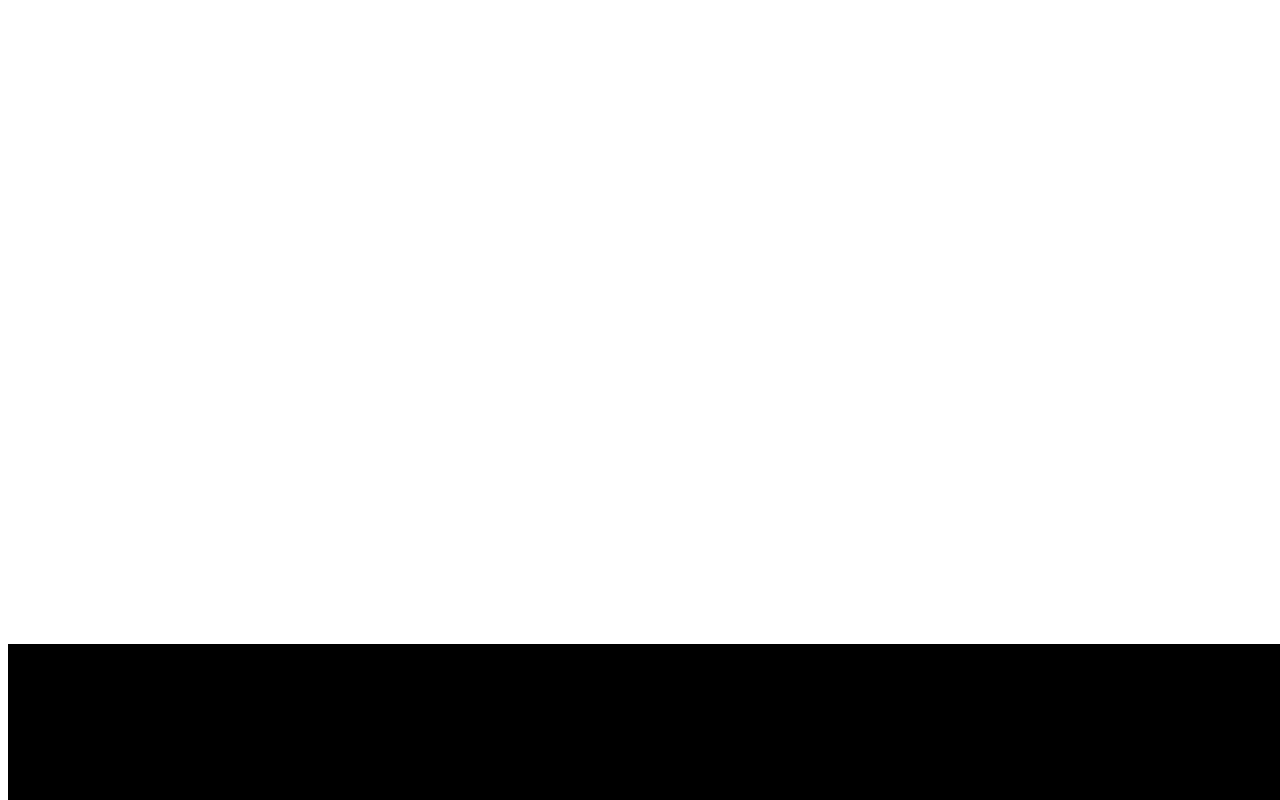
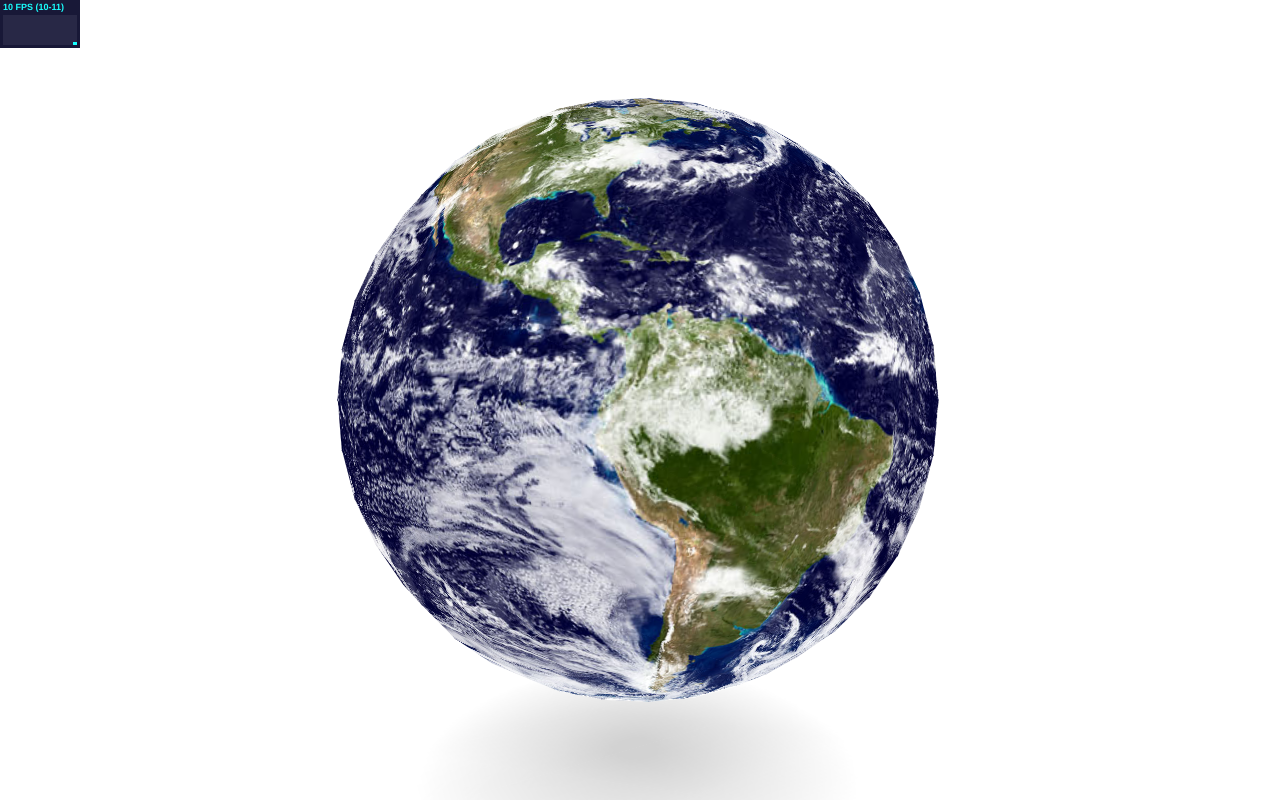
Before and after one commit to renrousousuo/multi-screen, a plain HTML site: page rich/index.html in a window 1280 px wide. Shown: the top 800 px of the page. Drawn offline with Linux system fonts and the light colour scheme; animation ran at ten frames a second.

Commit message:
added earth

```diff
--- a/rich/index.html
+++ b/rich/index.html
@@ -4,18 +4,24 @@
 	<meta charset="UTF-8">
 	<title>rich</title>
 	<style>
+		*{
+			margin: 0;
+			padding: 0;
+		}
+		body{
+			overflow: hidden;
+		}
 		canvas{
 			width: 100%;
 			height: 100%;
 		}
 	</style>
 </head>
-<body>
-	<canvas id="stage">
+<body id="container">
 
-	</canvas>
 </body>
 <script src="libs/three.min.js"></script>
+<script src="libs/stats.min.js"></script>
 <script src="libs/DaeLoader.js"></script>
 <script src="libs/easing.js"></script>
 <script src="js/game.js"></script>
--- a/rich/js/game.js
+++ b/rich/js/game.js
@@ -1,51 +1,179 @@
 (function() {
-	//初始化场景
-	var initScene = function(target) {
-		var scene = new THREE.Scene();
-		var camera = new THREE.PerspectiveCamera(75, window.innerWidth / window.innerHeight, 0.1, 1000);
-		var renderer = new THREE.WebGLRenderer();
-		renderer.setSize(window.innerWidth, window.innerHeight);
-		document.body.appendChild(renderer.domElement);
-		var WIDTH = document.documentElement.offsetWidth || 800,
-			HEIGHT = document.documentElement.clientHeight || 600;
-
-		//创建摄像头
-		var VIEW_ANGLE = 75,
-			ASPECT = WIDTH / HEIGHT,
-			NEAR = 0.1,
-			FAR = 100;
-		var camera = new THREE.PerspectiveCamera(VIEW_ANGLE, ASPECT, NEAR, FAR);
-		camera.position.set(0, 0, 10);
-		scene.add(camera);
-		return scene;
-	};
-	//业务代码
-	var canvas = document.getElementById('stage');
-	var scene = initScene(canvas);
-	//场景列表
-	var states = {
-		'intro': {
-			'enter': function() {
-				//创建字幕
-
-			},
-			'leave': function() {
-
-			}
-		}
-	};
-	//导演类
+	//创建场景
+	var scene = new THREE.Scene();
+	//创建透视相机
+	var camera = new THREE.PerspectiveCamera(75, window.innerWidth / window.innerHeight, 0.1, 1000);
+	camera.position.set(0, 0, 10);
+	scene.add(camera);
+	//创建渲染器并添加到画布
+	var renderer = new THREE.WebGLRenderer();
+	renderer.setSize(window.innerWidth, window.innerHeight);
+	//document.body.appendChild(renderer.domElement);
+	//导演类的定义
 	var Direct = function(states) {
 		this.init(states);
 	};
 	Direct.prototype.init = function(states) {
 		this.states = states;
 	}
-	Direct.prototype.toState = function(key, configs) {
-		var states = this.states;
-		states[key].enter(configs);
+	Direct.prototype.toState = function(key) {
+		if (this.curState) {
+			var curstate = this.states[this.curState];
+		}
+		var state = this.states[key];
+		this.curState = key;
+		state.enter();
 	}
-	//初始化导演
+	var states = {
+		"intro": {
+			"enter": function() {
+				var container, stats;
+				var camera, scene, renderer;
+				var group;
+				var mouseX = 0,
+					mouseY = 0;
+
+				var windowHalfX = window.innerWidth / 2;
+				var windowHalfY = window.innerHeight / 2;
+
+				init();
+				animate();
+
+				function init() {
+
+					container = document.getElementById('container');
+
+					camera = new THREE.PerspectiveCamera(60, window.innerWidth / window.innerHeight, 1, 2000);
+					camera.position.z = 500;
+
+					scene = new THREE.Scene();
+
+					group = new THREE.Object3D();
+					scene.add(group);
+
+					// earth
+
+					var loader = new THREE.TextureLoader();
+					loader.load('textures/land_ocean_ice_cloud_2048.jpg', function(texture) {
+
+						var geometry = new THREE.SphereGeometry(200, 20, 20);
+
+						var material = new THREE.MeshBasicMaterial({
+							map: texture,
+							overdraw: 0.5
+						});
+						var mesh = new THREE.Mesh(geometry, material);
+						group.add(mesh);
+
+					});
+
+					// shadow
+
+					var canvas = document.createElement('canvas');
+					canvas.width = 128;
+					canvas.height = 128;
+
+					var context = canvas.getContext('2d');
+					var gradient = context.createRadialGradient(
+						canvas.width / 2,
+						canvas.height / 2,
+						0,
+						canvas.width / 2,
+						canvas.height / 2,
+						canvas.width / 2
+					);
+					gradient.addColorStop(0.1, 'rgba(210,210,210,1)');
+					gradient.addColorStop(1, 'rgba(255,255,255,1)');
+
+					context.fillStyle = gradient;
+					context.fillRect(0, 0, canvas.width, canvas.height);
+
+					var texture = new THREE.Texture(canvas);
+					texture.needsUpdate = true;
+
+					var geometry = new THREE.PlaneGeometry(300, 300, 3, 3);
+					var material = new THREE.MeshBasicMaterial({
+						map: texture,
+						overdraw: 0.5
+					});
+
+					var mesh = new THREE.Mesh(geometry, material);
+					mesh.position.y = -250;
+					mesh.rotation.x = -Math.PI / 2;
+					group.add(mesh);
+
+					renderer = new THREE.CanvasRenderer();
+					renderer.setClearColor(0xffffff);
+					renderer.setSize(window.innerWidth, window.innerHeight);
+
+					container.appendChild(renderer.domElement);
+
+					stats = new Stats();
+					stats.domElement.style.position = 'absolute';
+					stats.domElement.style.top = '0px';
+					container.appendChild(stats.domElement);
+
+					document.addEventListener('mousemove', onDocumentMouseMove, false);
+
+					//
+
+					window.addEventListener('resize', onWindowResize, false);
+
+				}
+
+				function onWindowResize() {
+
+					windowHalfX = window.innerWidth / 2;
+					windowHalfY = window.innerHeight / 2;
+
+					camera.aspect = window.innerWidth / window.innerHeight;
+					camera.updateProjectionMatrix();
+
+					renderer.setSize(window.innerWidth, window.innerHeight);
+
+				}
+
+				function onDocumentMouseMove(event) {
+
+					mouseX = (event.clientX - windowHalfX);
+					mouseY = (event.clientY - windowHalfY);
+
+				}
+
+				//
+
+				function animate() {
+
+					requestAnimationFrame(animate);
+
+					render();
+					stats.update();
+
+				}
+
+				function render() {
+
+					camera.position.x += (mouseX - camera.position.x) * 0.05;
+					camera.position.y += (-mouseY - camera.position.y) * 0.05;
+					camera.lookAt(scene.position);
+
+					group.rotation.y -= 0.005;
+
+					renderer.render(scene, camera);
+
+				}
+
+			},
+			"leave": function() {
+
+			}
+		},
+		"game": {
+			"enter": function() {
+
+			}
+		}
+	};
 	var dRect = new Direct(states);
 	dRect.toState("intro");
 })();
--- /dev/null
+++ b/rich/libs/stats.min.js
@@ -0,0 +1,6 @@
+// stats.js - http://github.com/mrdoob/stats.js
+var Stats=function(){var l=Date.now(),m=l,g=0,n=Infinity,o=0,h=0,p=Infinity,q=0,r=0,s=0,f=document.createElement("div");f.id="stats";f.addEventListener("mousedown",function(b){b.preventDefault();t(++s%2)},!1);f.style.cssText="width:80px;opacity:0.9;cursor:pointer";var a=document.createElement("div");a.id="fps";a.style.cssText="padding:0 0 3px 3px;text-align:left;background-color:#002";f.appendChild(a);var i=document.createElement("div");i.id="fpsText";i.style.cssText="color:#0ff;font-family:Helvetica,Arial,sans-serif;font-size:9px;font-weight:bold;line-height:15px";
+i.innerHTML="FPS";a.appendChild(i);var c=document.createElement("div");c.id="fpsGraph";c.style.cssText="position:relative;width:74px;height:30px;background-color:#0ff";for(a.appendChild(c);74>c.children.length;){var j=document.createElement("span");j.style.cssText="width:1px;height:30px;float:left;background-color:#113";c.appendChild(j)}var d=document.createElement("div");d.id="ms";d.style.cssText="padding:0 0 3px 3px;text-align:left;background-color:#020;display:none";f.appendChild(d);var k=document.createElement("div");
+k.id="msText";k.style.cssText="color:#0f0;font-family:Helvetica,Arial,sans-serif;font-size:9px;font-weight:bold;line-height:15px";k.innerHTML="MS";d.appendChild(k);var e=document.createElement("div");e.id="msGraph";e.style.cssText="position:relative;width:74px;height:30px;background-color:#0f0";for(d.appendChild(e);74>e.children.length;)j=document.createElement("span"),j.style.cssText="width:1px;height:30px;float:left;background-color:#131",e.appendChild(j);var t=function(b){s=b;switch(s){case 0:a.style.display=
+"block";d.style.display="none";break;case 1:a.style.display="none",d.style.display="block"}};return{REVISION:11,domElement:f,setMode:t,begin:function(){l=Date.now()},end:function(){var b=Date.now();g=b-l;n=Math.min(n,g);o=Math.max(o,g);k.textContent=g+" MS ("+n+"-"+o+")";var a=Math.min(30,30-30*(g/200));e.appendChild(e.firstChild).style.height=a+"px";r++;b>m+1E3&&(h=Math.round(1E3*r/(b-m)),p=Math.min(p,h),q=Math.max(q,h),i.textContent=h+" FPS ("+p+"-"+q+")",a=Math.min(30,30-30*(h/100)),c.appendChild(c.firstChild).style.height=
+a+"px",m=b,r=0);return b},update:function(){l=this.end()}}};
```
Also changed, not shown: rich/textures/land_ocean_ice_cloud_2048.jpg (added).
